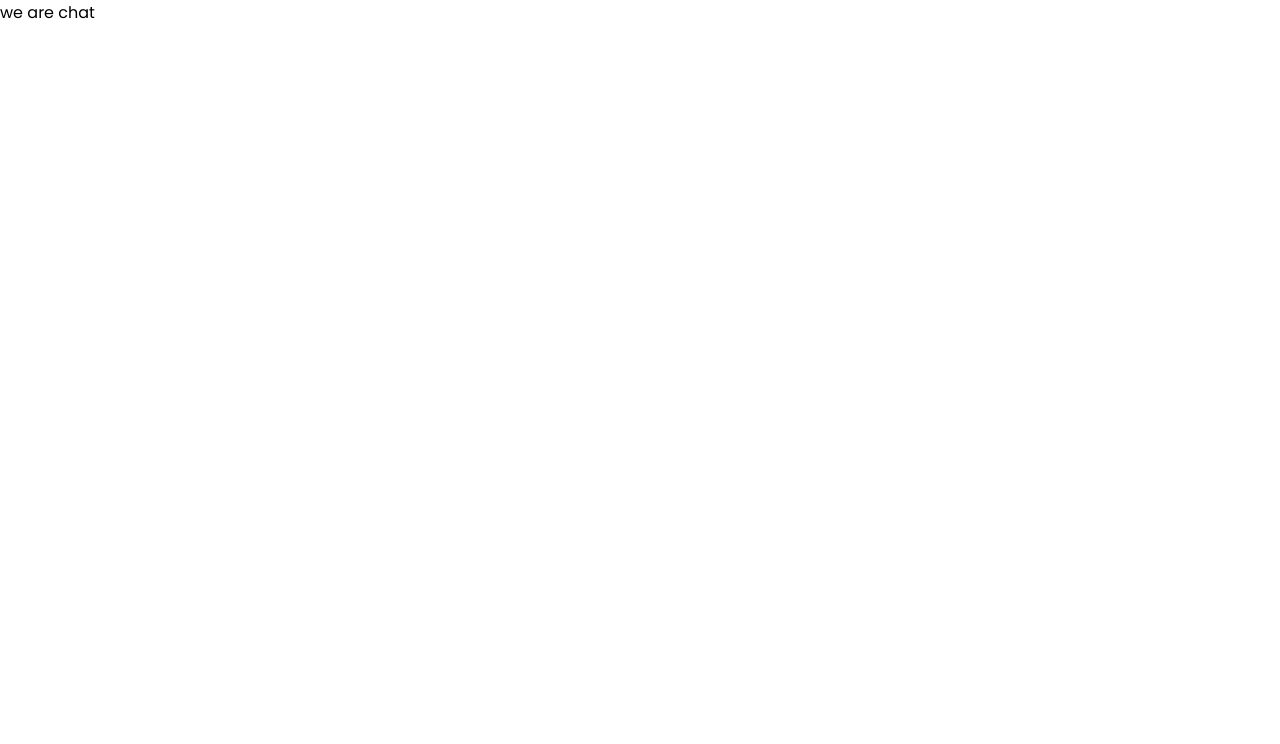
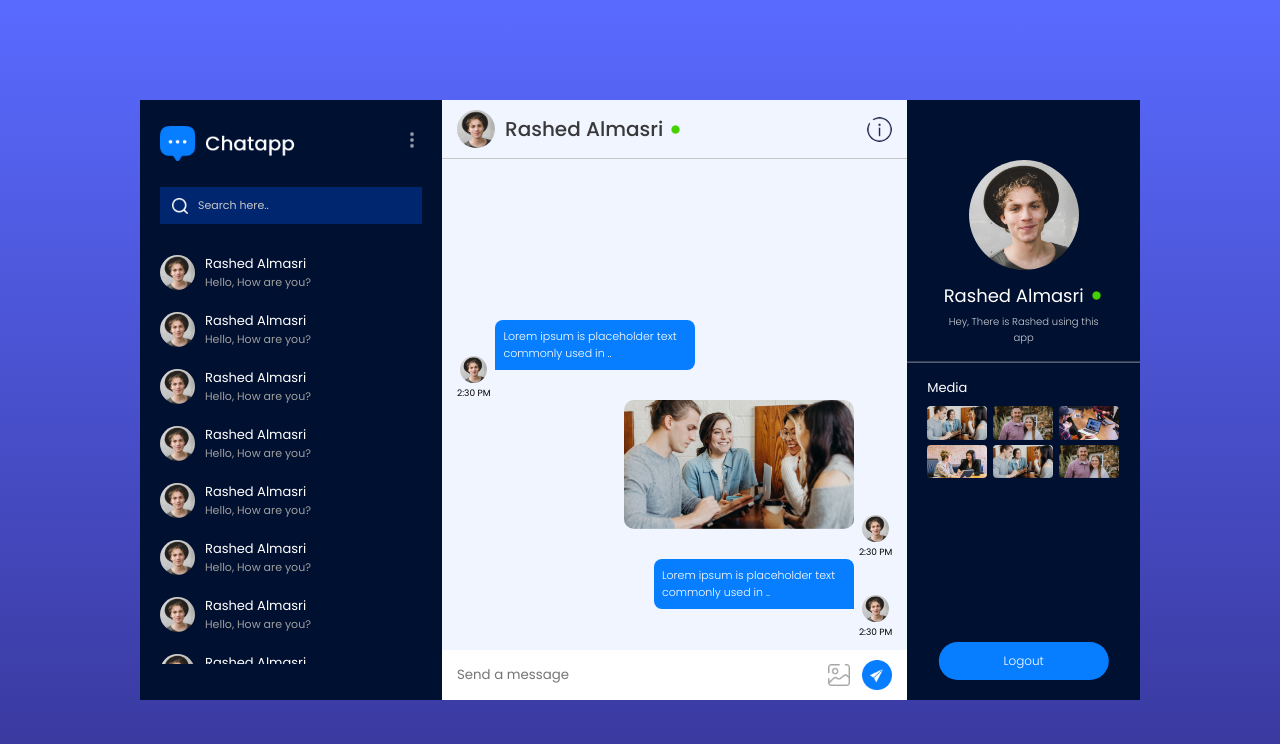
Before and after one commit to BloodyFlakes/chat-application, a React (Vite) app: page /chat in a window 1280 px wide. Shown: the top 744 px of the page. Built offline with nearby package versions, Linux system fonts and the light colour scheme.

Commit message:
Finish the chat style

```diff
--- /dev/null
+++ b/src/components/ChatBox/ChatBox.css
@@ -0,0 +1,103 @@
+.chat-box {
+  height: 75vh;
+  position: relative;
+  background-color: #f1f5ff;
+}
+.chat-user {
+  padding: 10px 15px;
+  display: flex;
+  align-items: center;
+  gap: 10px;
+  border-bottom: 1px solid #c6c6c6;
+}
+.chat-user img {
+  width: 25px;
+  border-radius: 50%;
+}
+.chat-user img:first-child {
+  width: 38px;
+  aspect-ratio: 1/1;
+}
+.chat-user p {
+  flex: 1;
+  font-weight: 500;
+  font-size: 20px;
+  color: #393939;
+  display: flex;
+  align-items: center;
+  gap: 5px;
+}
+.chat-input {
+  display: flex;
+  align-items: center;
+  gap: 12px;
+  padding: 10px 15px;
+  background: white;
+  position: absolute;
+  bottom: 0;
+  left: 0;
+  right: 0;
+}
+.chat-input img {
+  width: 30px;
+  cursor: pointer;
+}
+.chat-input label {
+  display: flex;
+}
+.chat-input label img {
+  width: 22px;
+}
+.chat-input input {
+  flex: 1;
+  border: none;
+  outline: none;
+}
+.chat-msg {
+  height: calc(100% - 70px);
+  padding-bottom: 50px;
+  overflow-y: scroll;
+  display: flex;
+  flex-direction: column-reverse;
+}
+.s-msg div img,
+.r-msg div img {
+  width: 27px;
+  aspect-ratio: 1/1;
+  border-radius: 50px;
+}
+.s-msg,
+.r-msg {
+  display: flex;
+  align-items: end;
+  justify-content: end;
+  gap: 5px;
+  padding: 0px 15px;
+}
+.r-msg {
+  flex-direction: row-reverse;
+  justify-content: start;
+}
+.msg {
+  color: white;
+  background-color: #077eff;
+  padding: 8px;
+  max-width: 200px;
+  font-size: 11px;
+  font-weight: 300;
+  border-radius: 8px 8px 0px 8px;
+  margin-bottom: 30px;
+}
+.r-msg .msg {
+  border-radius: 8px 8px 8px 0px;
+}
+.s-msg div,
+.r-msg div {
+  text-align: center;
+  font-size: 9px;
+}
+.msg-img {
+  max-width: 230px;
+  margin-bottom: 30px;
+  border-radius: 10px;
+}
--- /dev/null
+++ b/src/components/ChatBox/ChatBox.tsx
@@ -0,0 +1,62 @@
+import assets from "../../assets/assets";
+import "./ChatBox.css";
+
+type AssetsType = {
+  profile_img: string;
+  green_dot: string;
+  help_icon: string;
+  gallery_icon: string;
+  send_button: string;
+  pic1: string;
+};
+
+function ChatBox() {
+  return (
+    <div className="chat-box">
+      <div className="chat-user">
+        <img src={(assets as AssetsType).profile_img} alt="profile-img" />
+        <p>
+          Rashed Almasri
+          <img className="dot" src={(assets as AssetsType).green_dot} alt="green-dot" />
+        </p>
+        <img src={(assets as AssetsType).help_icon} alt="help-icon" />
+      </div>
+
+      <div className="chat-msg">
+        <div className="s-msg">
+          <p className="msg">Lorem ipsum is placeholder text commonly used in ..</p>
+          <div>
+            <img src={(assets as AssetsType).profile_img} alt="profile-img" />
+            <p>2:30 PM</p>
+          </div>
+        </div>
+        <div className="s-msg">
+          <img src={(assets as AssetsType).pic1} alt="pic1" className="msg-img" />
+          <div>
+            <img src={(assets as AssetsType).profile_img} alt="profile-img" />
+            <p>2:30 PM</p>
+          </div>
+        </div>
+
+        <div className="r-msg">
+          <p className="msg">Lorem ipsum is placeholder text commonly used in ..</p>
+          <div>
+            <img src={(assets as AssetsType).profile_img} alt="profile-img" />
+            <p>2:30 PM</p>
+          </div>
+        </div>
+      </div>
+
+      <div className="chat-input">
+        <input type="text" placeholder="Send a message" />
+        <input type="file" id="image" accept="image/png, image/jpeg" hidden />
+        <label htmlFor="image">
+          <img src={(assets as AssetsType).gallery_icon} alt="gallery-icon" />
+        </label>
+        <img src={(assets as AssetsType).send_button} alt="send-button" />
+      </div>
+    </div>
+  );
+}
+
+export default ChatBox;
--- /dev/null
+++ b/src/components/LeftSidebar/LeftSidebar.css
@@ -0,0 +1,105 @@
+.ls {
+  background: #001030;
+  color: white;
+  height: 75vh;
+}
+.ls-top {
+  padding: 20px;
+}
+.ls-nav {
+  display: flex;
+  justify-content: space-between;
+  align-items: center;
+}
+.ls-nav .logo {
+  max-width: 140px;
+}
+.ls-nav .menu img {
+  max-height: 20px;
+  opacity: 0.6;
+  cursor: pointer;
+}
+.ls-search {
+  background-color: #002670;
+  display: flex;
+  align-items: center;
+  gap: 10px;
+  padding: 10px 12px;
+  margin-top: 20px;
+}
+.ls-search img {
+  width: 16px;
+}
+.ls-search input {
+  background: transparent;
+  border: none;
+  outline: none;
+  color: white;
+  font-size: 11px;
+}
+.ls-search input::placeholder {
+  color: #c8c8c8;
+}
+.ls-list {
+  display: flex;
+  flex-direction: column;
+  height: 70%;
+  overflow-y: scroll;
+}
+.friends img {
+  width: 35px;
+  aspect-ratio: 1/1;
+  border-radius: 50%;
+}
+.friends {
+  display: flex;
+  align-items: center;
+  gap: 10px;
+  padding: 10px 20px;
+  cursor: pointer;
+  font-size: 13px;
+}
+.friends div {
+  display: flex;
+  flex-direction: column;
+}
+.friends span {
+  color: #9f9f9f;
+  font-size: 11px;
+}
+.friends:hover {
+  background-color: #077eff;
+}
+.friends:hover span {
+  color: white;
+}
+
+/*----------------- Nav Menu -----------------*/
+.ls-nav .menu {
+  position: relative;
+  padding: 10px 0px;
+}
+.menu .sub-menu {
+  position: absolute;
+  top: 100%;
+  right: 0;
+  width: 130px;
+  padding: 20px;
+  border-radius: 5px;
+  background-color: white;
+  color: black;
+  display: none;
+}
+.sub-menu hr {
+  border: none;
+  height: 1px;
+  background: #a4a4a4;
+  margin: 8px 0px;
+}
+.sub-menu p {
+  cursor: pointer;
+  font-size: 14px;
+}
+.menu:hover .sub-menu {
+  display: block;
+}
--- /dev/null
+++ b/src/components/LeftSidebar/LeftSidebar.tsx
@@ -0,0 +1,51 @@
+import assets from "../../assets/assets";
+import "./LeftSidebar.css";
+
+type AssetsType = {
+  logo: string;
+  menu_icon: string;
+  search_icon: string;
+  profile_img: string;
+};
+
+function LeftSidebar() {
+  return (
+    <div>
+      <div className="ls">
+        <div className="ls-top">
+          <div className="ls-nav">
+            <img src={(assets as AssetsType).logo} alt="logo" className="logo" />
+            <div className="menu">
+              <img src={(assets as AssetsType).menu_icon} alt="menu-icon" />
+              <div className="sub-menu">
+                <p>Edit Profile</p>
+                <hr />
+                <p>Logout</p>
+              </div>
+            </div>
+          </div>
+          <div className="ls-search">
+            <img src={(assets as AssetsType).search_icon} alt="search-icon" />
+            <input type="text" placeholder="Search here.." />
+          </div>
+        </div>
+
+        <div className="ls-list">
+          {Array(12)
+            .fill("")
+            .map((item, index) => (
+              <div key={index} className="friends">
+                <img src={(assets as AssetsType).profile_img} alt="profile-img" />
+                <div>
+                  <p>Rashed Almasri</p>
+                  <span>Hello, How are you?</span>
+                </div>
+              </div>
+            ))}
+        </div>
+      </div>
+    </div>
+  );
+}
+
+export default LeftSidebar;
--- /dev/null
+++ b/src/components/RightSidebar/RightSidebar.css
@@ -0,0 +1,67 @@
+.rs {
+  color: white;
+  background: #001030;
+  position: relative;
+  height: 75vh;
+  overflow-y: scroll;
+}
+.rs-profile {
+  padding-top: 60px;
+  text-align: center;
+  max-width: 70%;
+  margin: auto;
+}
+.rs-profile img {
+  width: 110px;
+  aspect-ratio: 1/1;
+  border-radius: 50%;
+}
+.rs-profile h3 {
+  font-size: 18px;
+  font-weight: 400;
+  display: flex;
+  align-items: center;
+  justify-content: center;
+  gap: 5px;
+  margin: 5px 0px;
+}
+.rs-profile p {
+  font-size: 10px;
+  opacity: 80%;
+  font-weight: 300;
+}
+.rs hr {
+  border-color: #ffffff50;
+  margin: 15px 0px;
+}
+.rs-media {
+  padding: 0px 20px;
+  font-size: 13px;
+}
+.rs-media div {
+  max-height: 180px;
+  overflow-y: scroll;
+  display: grid;
+  grid-template-columns: 1fr 1fr 1fr;
+  gap: 5px;
+  margin-top: 8px;
+}
+.rs-media div img {
+  width: 60px;
+  border-radius: 4px;
+  cursor: pointer;
+}
+.rs button {
+  position: absolute;
+  bottom: 20px;
+  left: 50%;
+  transform: translateX(-50%);
+  background: #077eff;
+  color: white;
+  border: none;
+  font-size: 12px;
+  font-weight: 300;
+  padding: 10px 65px;
+  border-radius: 20px;
+  cursor: pointer;
+}
--- /dev/null
+++ b/src/components/RightSidebar/RightSidebar.tsx
@@ -0,0 +1,41 @@
+import assets from "../../assets/assets";
+import "./RightSidebar.css";
+
+type AssetsType = {
+  profile_img: string;
+  green_dot: string;
+  pic1: string;
+  pic2: string;
+  pic3: string;
+  pic4: string;
+};
+
+function RightSidebar() {
+  return (
+    <div className="rs">
+      <div className="rs-profile">
+        <img src={(assets as AssetsType).profile_img} alt="profile-img" />
+        <h3>
+          Rashed Almasri{" "}
+          <img src={(assets as AssetsType).green_dot} alt="green-dot" className="dot" />
+        </h3>
+        <p>Hey, There is Rashed using this app</p>
+      </div>
+      <hr />
+      <div className="rs-media">
+        <p>Media</p>
+        <div>
+          <img src={(assets as AssetsType).pic1} alt="pic1" />
+          <img src={(assets as AssetsType).pic2} alt="pic2" />
+          <img src={(assets as AssetsType).pic3} alt="pic3" />
+          <img src={(assets as AssetsType).pic4} alt="pic4" />
+          <img src={(assets as AssetsType).pic1} alt="pic5" />
+          <img src={(assets as AssetsType).pic2} alt="pic6" />
+        </div>
+      </div>
+      <button>Logout</button>
+    </div>
+  );
+}
+
+export default RightSidebar;
--- a/src/index.css
+++ b/src/index.css
@@ -5,3 +5,9 @@
   box-sizing: border-box;
   font-family: Poppins;
 }
+::-webkit-scrollbar {
+  display: none;
+}
+img.dot {
+  width: 15px !important;
+}
--- a/src/pages/Chat/Chat.css
+++ b/src/pages/Chat/Chat.css
@@ -0,0 +1,14 @@
+.chat {
+  min-height: 100vh;
+  background: linear-gradient(#596aff, #383699);
+  display: grid;
+  place-items: center;
+}
+.chat-container {
+  width: 95%;
+  height: 75vh;
+  max-width: 1000px;
+  background-color: aliceblue;
+  display: grid;
+  grid-template-columns: 1fr 2fr 1fr;
+}
--- a/src/pages/Chat/Chat.tsx
+++ b/src/pages/Chat/Chat.tsx
@@ -1,7 +1,18 @@
+import ChatBox from "../../components/ChatBox/ChatBox";
+import LeftSidebar from "../../components/LeftSidebar/LeftSidebar";
+import RightSidebar from "../../components/RightSidebar/RightSidebar";
 import "./Chat.css";
 
 function Chat() {
-  return <div>we are chat</div>;
+  return (
+    <div className="chat">
+      <div className="chat-container">
+        <LeftSidebar />
+        <ChatBox />
+        <RightSidebar />
+      </div>
+    </div>
+  );
 }
 
 export default Chat;
--- a/src/pages/Login/Login.tsx
+++ b/src/pages/Login/Login.tsx
@@ -1,13 +1,17 @@
+import { useState } from "react";
+import assets from "../../assets/assets";
 import "./Login.css";
-import assets from "../../assets/assets";
-import { useState } from "react";
+
+type AssetsType = {
+  logo_big: string;
+};
 
 function Login() {
   const [currState, setCurrState] = useState<string>("Sign up");
 
   return (
     <div className="login">
-      <img src={assets.logo_big} alt="logo" />
+      <img src={(assets as AssetsType).logo_big} alt="logo" />
       <form className="login-form">
         <h2>{currState}</h2>
 
```
